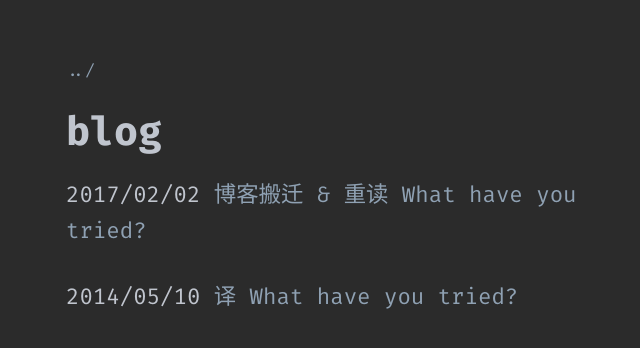
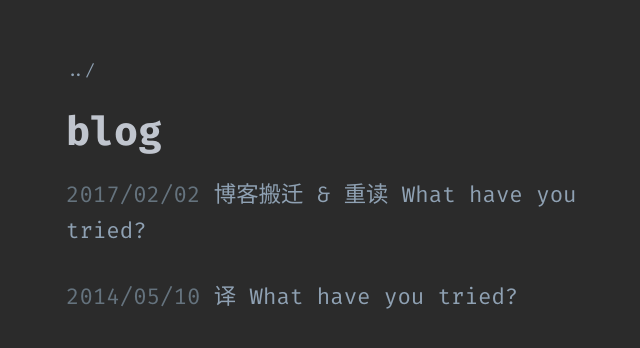
Before and after one commit to wyudong/blog, a Jekyll site: the page built from blog/index.html, in a window 1280 px wide. Shown: the top 348 px of the page, without its empty margins (274-914 px from the left). Built offline with Jekyll 4.4.1, drawn with Linux system fonts in a browser that asks for light colours.

Commit message:
Update date style

```diff
--- a/_layouts/post.html
+++ b/_layouts/post.html
@@ -10,7 +10,7 @@ layout: default
     	<h1>{{ page.title }}</h1>
     </div>
     <div class="post__date">
-    	<p>{{ page.date | date: '%B %-d, %Y' }}</p>
+    	<p>{{ page.date | date: "%Y/%m/%d" }}</p>
     </div>
     <div class="post__meta">
     	<p>{{ tags_content }}</p>
--- a/_sass/_variables.scss
+++ b/_sass/_variables.scss
@@ -21,7 +21,7 @@ $color-black: $base00;
 $color-white: $base07;
 $color-plain: $base05;
 $color-quote: $base02;
-$color-date: $base02;
+$color-date: $base03;
 $color-link: $blue;
 $color-link-hover: $cyan;
 $color-back: $blue;
--- a/assets/css/main.scss
+++ b/assets/css/main.scss
@@ -82,6 +82,10 @@ blockquote {
 
 .blog {
     padding-bottom: 30px;
+
+    &__date {
+        color: $color-date;
+    }
 
     &__title {
         @include heading($font-size-h1, 700, 30px, 20px);
--- a/blog/index.html
+++ b/blog/index.html
@@ -8,7 +8,7 @@ layout: default
     <ul>
         {% for post in site.posts %}
         <li>
-            <span class="date">{{ post.date | date: "%Y/%m/%d" }}</span> <a href="{{ post.url }}">{{ post.title }}</a>
+            <span class="blog__date">{{ post.date | date: "%Y/%m/%d" }}</span> <a href="{{ post.url }}">{{ post.title }}</a>
         </li>
         {% endfor %}
     </ul>
```
